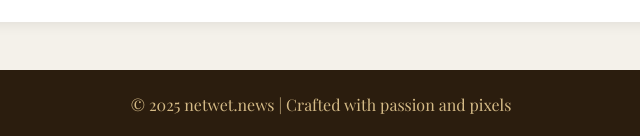
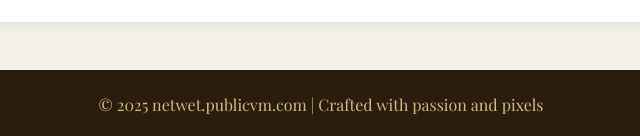
Before and after one commit to Yash-0M/netwet, a plain HTML site: page about.html in a window 1280 px wide. Shown: the part 1034-1170 px from the top of the page, 319-959 px from the left. Drawn offline with nearby package versions, Linux system fonts and the light colour scheme.

Commit message:
about.html

```diff
--- a/about.html
+++ b/about.html
@@ -94,7 +94,7 @@
     </ul>
   </div>
   <footer>
-    &copy; 2025 netwet.news | Crafted with passion and pixels
+    &copy; 2025 netwet.publicvm.com | Crafted with passion and pixels
   </footer>
 </body>
 </html>
```
